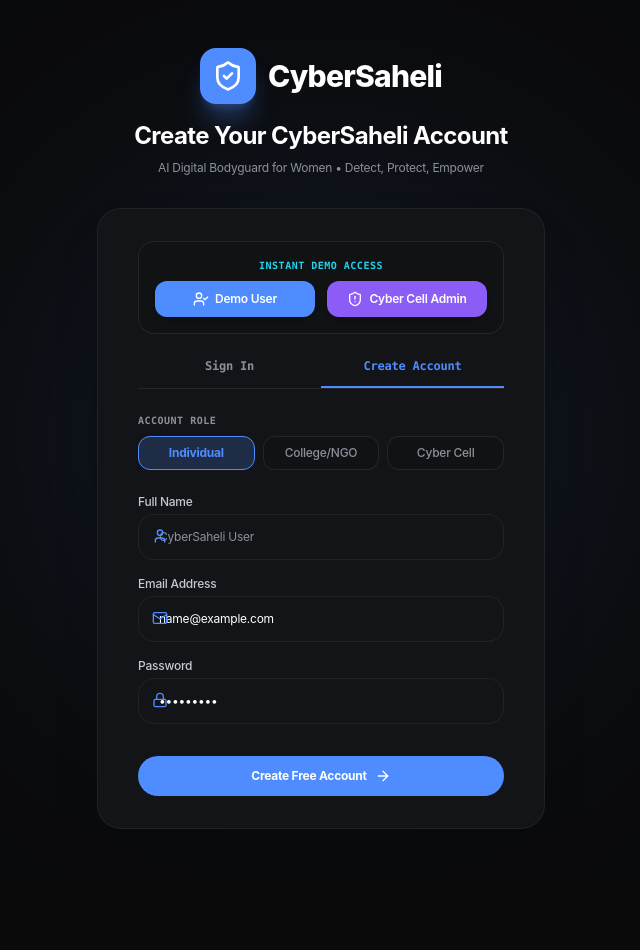
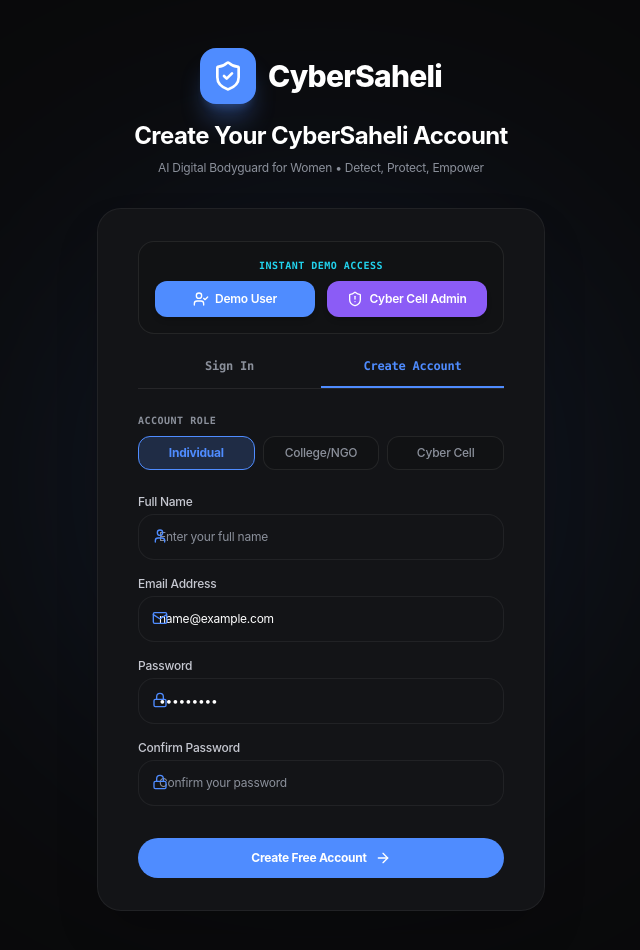
Before and after one commit to AnushkaJagtap22/CyberSaheli---Personal-AI-Safety-OS, a React (Vite) app in the folder frontend/: page /auth in a window 1280 px wide. Both pictures are taken after typing "name@example.com", "Sample123" into the empty fields and a click on the button "Create Account". Shown: the top 950 px of the page, without its empty margins (319-959 px from the left). Before the commit the page ends 877 px from the top, so only its background shows below. Built offline with nearby package versions, Linux system fonts and the light colour scheme; no server answers.

Commit message:
CyberSaheli — Remove all branded/fake placeholders from Login & Signup forms

```diff
--- a/frontend/src/pages/Auth.tsx
+++ b/frontend/src/pages/Auth.tsx
@@ -19,6 +19,7 @@ export const Auth: React.FC = () => {
   const [name, setName] = useState('');
   const [email, setEmail] = useState('');
   const [password, setPassword] = useState('');
+  const [confirmPassword, setConfirmPassword] = useState('');
   const [error, setError] = useState<string | null>(null);
   const [message, setMessage] = useState<string | null>(null);
   const [loading, setLoading] = useState(false);
@@ -27,6 +28,12 @@ export const Auth: React.FC = () => {
     e.preventDefault();
     setError(null);
     setMessage(null);
+
+    if (activeTab === 'register' && password !== confirmPassword) {
+      setError('Passwords do not match.');
+      return;
+    }
+
     setLoading(true);
 
     try {
@@ -36,7 +43,7 @@ export const Auth: React.FC = () => {
       } else if (activeTab === 'register') {
         const userCredential = await createUserWithEmailAndPassword(auth, email, password);
         if (name.trim()) {
-          await updateProfile(userCredential.user, { displayName: name });
+          await updateProfile(userCredential.user, { displayName: name.trim() });
         }
         navigate('/app');
       } else if (activeTab === 'forgot') {
@@ -97,7 +104,7 @@ export const Auth: React.FC = () => {
       <div className="mt-8 sm:mx-auto sm:w-full sm:max-w-md relative z-10">
         <div className="titanium-card py-8 px-6 shadow-2xl rounded-3xl border border-[rgba(255,255,255,0.08)] sm:px-10 space-y-6">
 
-          {/* Quick Demo Switchers */}
+          {/* Quick Demo Access */}
           <div className="p-4 rounded-2xl bg-[#111214] border border-[rgba(255,255,255,0.08)] space-y-2">
             <div className="text-[10px] font-mono font-bold uppercase tracking-wider text-[#22d3ee] text-center">
               Instant Demo Access
@@ -214,7 +221,7 @@ export const Auth: React.FC = () => {
                     required
                     value={name}
                     onChange={(e) => setName(e.target.value)}
-                    placeholder="CyberSaheli User"
+                    placeholder="Enter your full name"
                     className="w-full input-titanium text-xs pl-10 placeholder-[#8b909b]"
                   />
                 </div>
@@ -230,7 +237,7 @@ export const Auth: React.FC = () => {
                   required
                   value={email}
                   onChange={(e) => setEmail(e.target.value)}
-                  placeholder="user@cybersaheli.org"
+                  placeholder="Enter your email"
                   className="w-full input-titanium text-xs pl-10 placeholder-[#8b909b]"
                 />
               </div>
@@ -257,7 +264,24 @@ export const Auth: React.FC = () => {
                     required
                     value={password}
                     onChange={(e) => setPassword(e.target.value)}
-                    placeholder="••••••••••••"
+                    placeholder={activeTab === 'register' ? 'Create a password' : 'Enter your password'}
+                    className="w-full input-titanium text-xs pl-10 placeholder-[#8b909b]"
+                  />
+                </div>
+              </div>
+            )}
+
+            {activeTab === 'register' && (
+              <div>
+                <label className="block text-xs font-medium text-[#c6c8d1] mb-1">Confirm Password</label>
+                <div className="relative">
+                  <Lock className="absolute left-3.5 top-3.5 h-4 w-4 text-[#4f8cff]" />
+                  <input
+                    type="password"
+                    required
+                    value={confirmPassword}
+                    onChange={(e) => setConfirmPassword(e.target.value)}
+                    placeholder="Confirm your password"
                     className="w-full input-titanium text-xs pl-10 placeholder-[#8b909b]"
                   />
                 </div>
--- a/frontend/src/pages/CyberTwinPage.tsx
+++ b/frontend/src/pages/CyberTwinPage.tsx
@@ -50,7 +50,7 @@ export const CyberTwinPage: React.FC = () => {
 
         <div className="space-y-1 text-center sm:text-left flex-1">
           <span className="text-[10px] uppercase font-mono font-bold text-[#5b6b47]">CYBER TWIN STATUS</span>
-          <h2 className="text-xl font-extrabold text-[#232323]">{user?.name || "Anushka Sharma"} (Digital Twin)</h2>
+          <h2 className="text-xl font-extrabold text-[#232323]">{user?.name || user?.email?.split('@')[0] || "CyberSaheli User"} (Digital Twin)</h2>
           <p className="text-xs text-[#66605a]">Your digital footprint is 95% protected against public OSINT indexing.</p>
         </div>
       </div>
```
